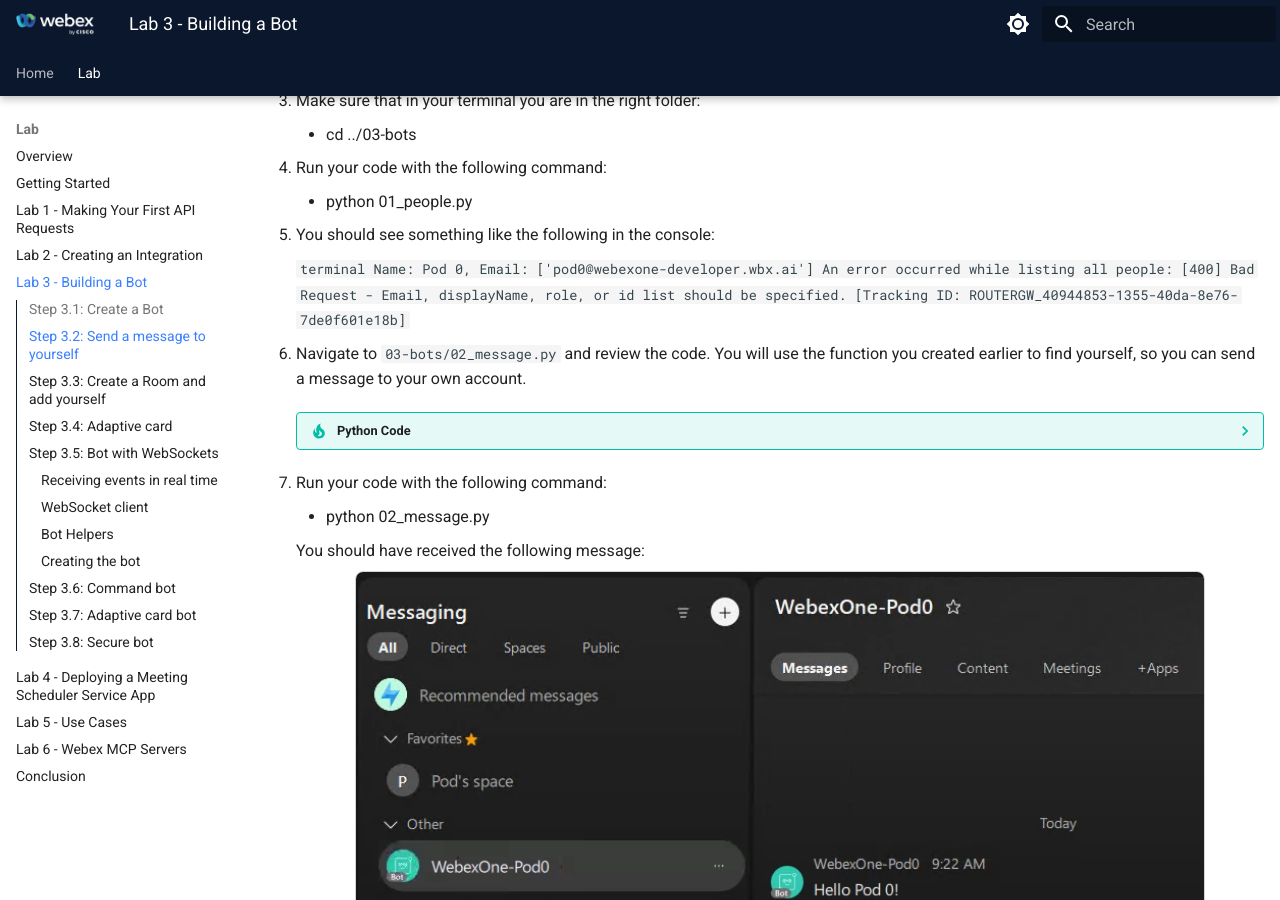
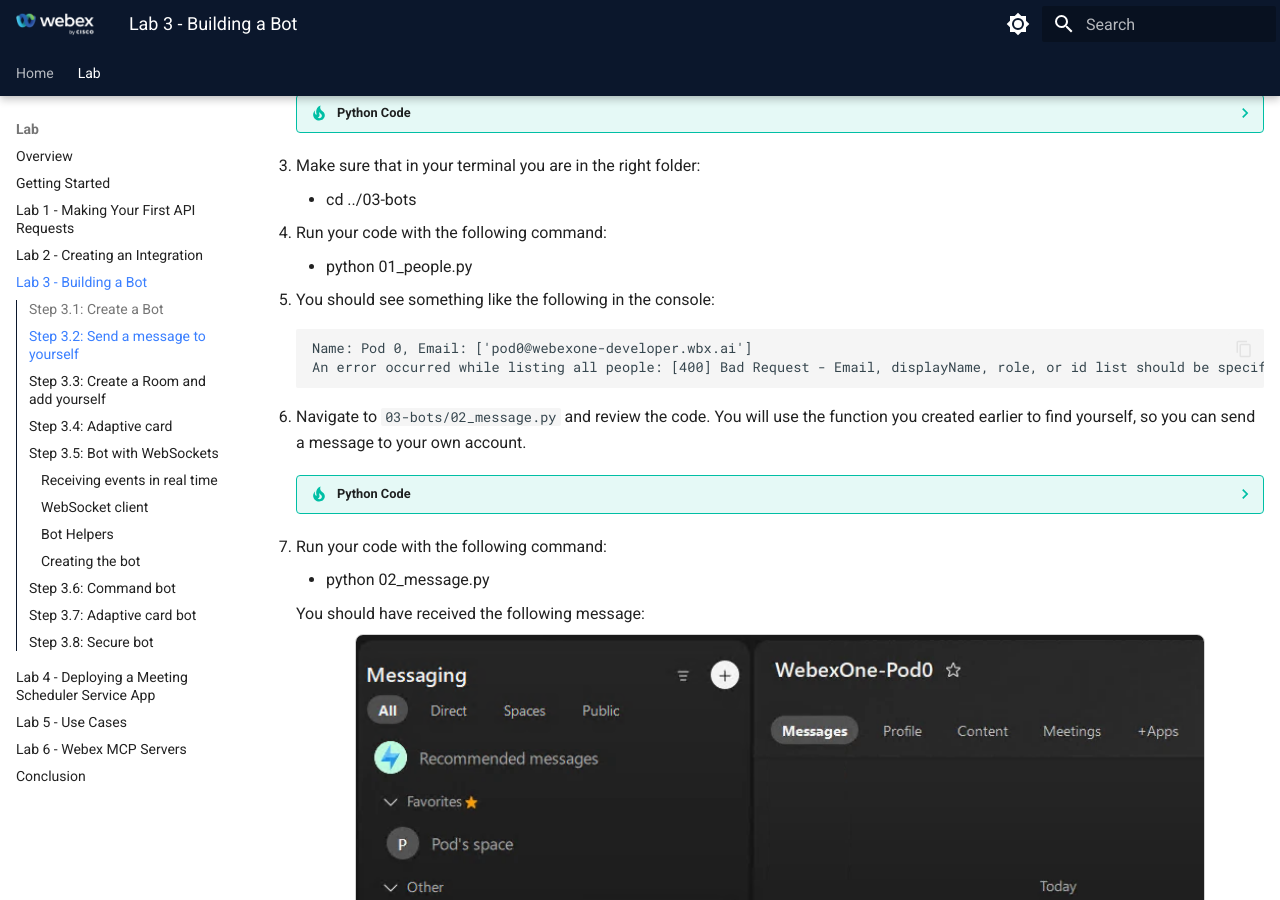
Before and after one commit to WebexCC-SA/LAB-21122, an MkDocs documentation site: the page built from docs/lab3_building-a-bot-websockets.md, in a window 1280 px wide and 900 px high, scrolled down 2203 px. Built offline with MkDocs 1.6.1 and Material for MkDocs 9.7.7, drawn with Linux system fonts in a browser that asks for light colours; some of the changed lines change nothing that is shown; some of the changed text lies outside the part shown.

Commit message:
Update lab3_building-a-bot-websockets.md

````diff
--- a/docs/lab3_building-a-bot-websockets.md
+++ b/docs/lab3_building-a-bot-websockets.md
@@ -15,10 +15,10 @@
 
 First you need to create your bot:
 
-1. In the [Webex for Developers](https://developer.webex.com/){:target="_blank"} portal, on the top right corner of the page, click your avatar and then select **[My Webex Apps]**(https://developer.webex.com/my-apps){:target="_blank"}.
+1. In the [Webex for Developers](https://developer.webex.com/){:target="_blank"} portal, on the top right corner of the page, click your avatar and then select **[My Webex Apps](https://developer.webex.com/my-apps)**{:target="_blank"}.
 2. Click **Create a New App**, and in that page, find the Bot card and click the **Create a Bot** button.
 
-    ![Bot](./assets/bot_31.png){ width="850" style="display: block; margin: 0 auto; border: 1px solid lightgray; border-radius: 8px;" }
+    ![Bot](./assets/bot_31.png){ width="950" style="display: block; margin: 0 auto; border: 1px solid lightgray; border-radius: 8px;" }
 
 3. Fill out the webform to register a new bot.
 
@@ -27,7 +27,7 @@
     3. **Icon:** Select any color icon
     4. **Description:** Bot for WebexOne
 
-    ![Bot](./assets/bot_32.png){ width="850" style="display: block; margin: 0 auto; border: 1px solid lightgray; border-radius: 8px;" }
+    ![Bot](./assets/bot_32.png){ width="950" style="display: block; margin: 0 auto; border: 1px solid lightgray; border-radius: 8px;" }
 
 !!! Warning
     Copy your **Bot access token** to your `.env` file as **BOT_TOKEN**.
@@ -118,7 +118,7 @@
 
     ```terminal
     Name: Pod 0, Email: ['pod0@webexone-developer.wbx.ai']
-An error occurred while listing all people: [400] Bad Request - Email, displayName, role, or id list should be specified. [Tracking ID: ROUTERGW_40944853-1355-40da-8e76-7de0f601e18b]
+    An error occurred while listing all people: [400] Bad Request - Email, displayName, role, or id list should be specified. [Tracking ID: ROUTERGW_40944853-1355-40da-8e76-7de0f601e18b]
     ```
 
 6. Navigate to `03-bots/02_message.py` and review the code. You will use the function you created earlier to find yourself, so you can send a message to your own account.
@@ -354,7 +354,6 @@
 
     ??? Tip "Adaptive Card Example"
         ```python
-        '''
         # Example Adaptive Card structure (commented out for reference).
         card_content_example = {
             "type": "AdaptiveCard",
@@ -389,7 +388,6 @@
             "$schema": "http://adaptivecards.io/schemas/adaptive-card.json",
             "version": "1.3"
         }
-        '''
         ```
 
     ??? Tip "Full python code with example card"
@@ -468,7 +466,7 @@
 
 5. If you have used the example card, you should receive the following:
 
-    ![Bot](./assets/bot_35.png){ width="850" style="display: block; margin: 0 auto; border: 1px solid lightgray; border-radius: 8px;" }
+    ![Bot](./assets/bot_35.png){ width="650" style="display: block; margin: 0 auto; border: 1px solid lightgray; border-radius: 8px;" }
 
 ## Step 3.5: Bot with WebSockets
 
@@ -1024,7 +1022,7 @@
 
     The previous card will be deleted. You should then receive both your message and a formatted notification confirming that your message has been sent:
 
-    ![Bot](./assets/bot_38.png){ width="650" style="display: block; margin: 0 auto; border: 1px solid lightgray; border-radius: 8px;" }
+    ![Bot](./assets/bot_38.png){ width="550" style="display: block; margin: 0 auto; border: 1px solid lightgray; border-radius: 8px;" }
 
 5. Observe how the card submission is printed in the console:
 
@@ -1178,7 +1176,7 @@
 
 4. Send **message** to your bot. Your email belongs to the allowed domain, so the bot works exactly like in Step 3.7:
 
-    ![Bot](./assets/bot_40.png){ width="450" style="display: block; margin: 0 auto; border: 1px solid lightgray; border-radius: 8px;" }
+    ![Bot](./assets/bot_40.png){ width="550" style="display: block; margin: 0 auto; border: 1px solid lightgray; border-radius: 8px;" }
 
 5. Now test what a user from another organization would see. Stop the bot with **Ctrl+C**, change `DOMAIN` in your `.env` file to `example.com`, save the file, and run the bot again:
 
````
